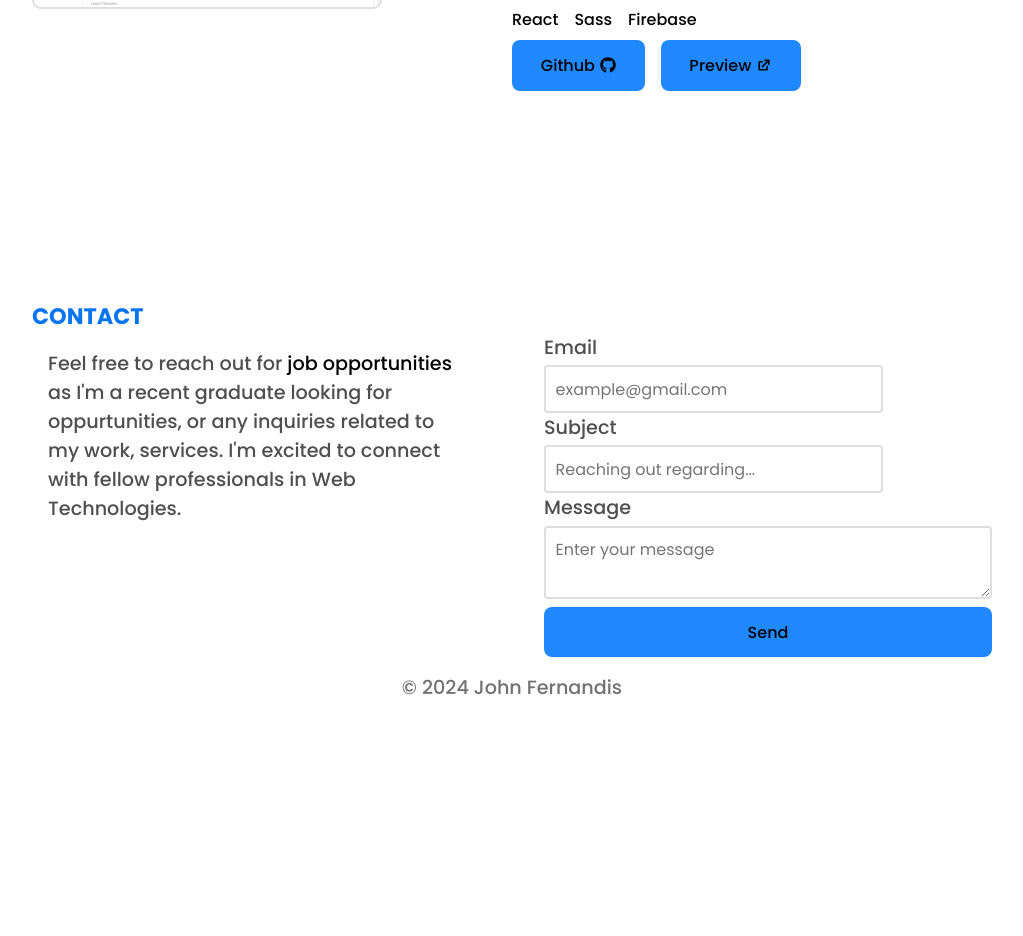
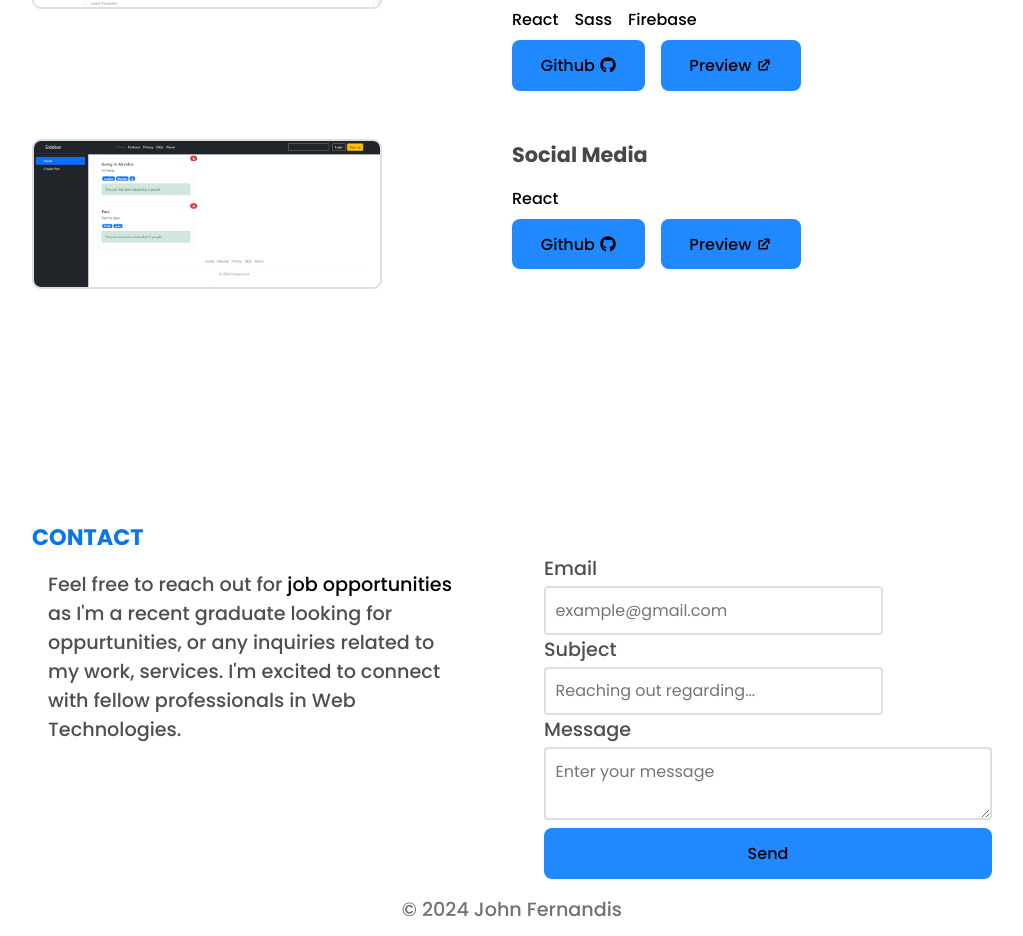
Before and after one commit to johnfds-8/portfolio_V2, a React (Vite) app: page / in a window 1280 px wide. Shown: the part 1859-2795 px from the top of the page, without its empty margins (128-1151 px from the left). Before the commit the page ends 2641 px from the top, so only its background shows below. Built offline with nearby package versions, Linux system fonts and the light colour scheme.

Commit message:
file commited

```diff
--- a/src/constants/ProjectData.js
+++ b/src/constants/ProjectData.js
@@ -42,4 +42,15 @@ export const projectData = [
     liveUrl: "https://admin-panel-navy-rho.vercel.app/",
     githubUrl: "https://github.com/johnfds-8/admin-panel.git",
   },
+
+  {
+    id: 3,
+    title: "Social Media",
+    image: "./social-media.png",
+
+    projectDescription: "",
+    stack: [{ id: 1, tech: "React" }],
+    liveUrl: "https://social-media-one-phi.vercel.app/",
+    githubUrl: "https://github.com/johnfds-8/social-media.git",
+  },
 ];
```
Also changed, not shown: public/social-media.png (added).
